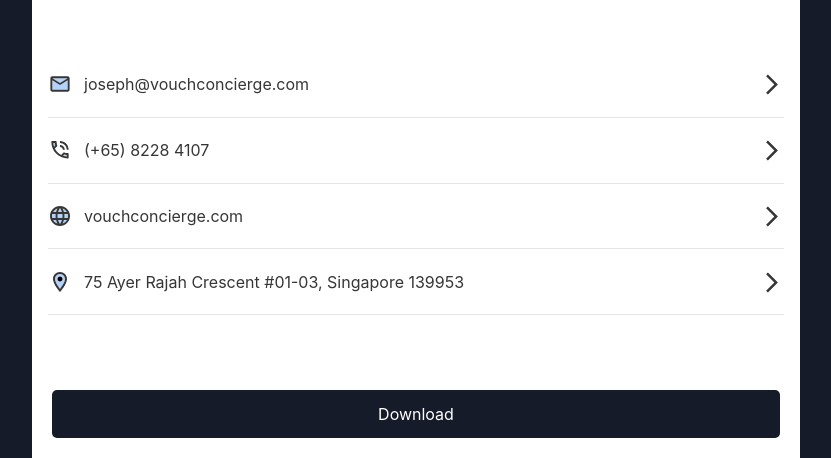
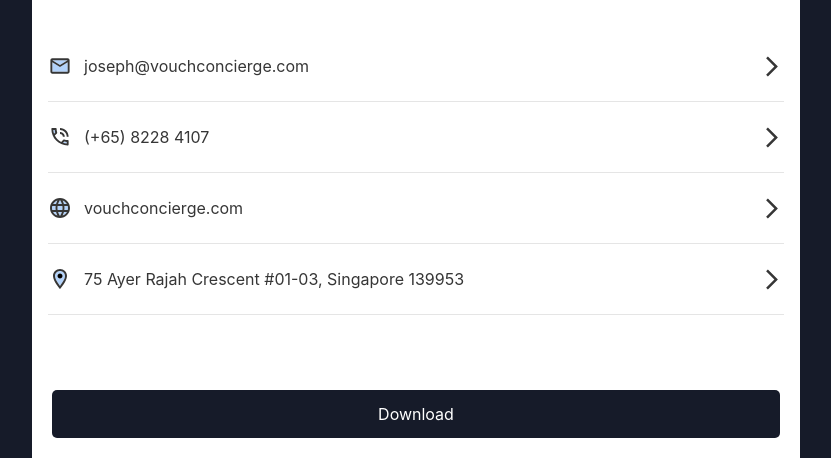
Before and after one commit to josephlingzb/name-card, a plain HTML site: page index.html in a window 1280 px wide. Shown: the part 342-800 px from the top of the page, without its empty margins (224-1055 px from the left). Drawn offline with Linux system fonts and the light colour scheme.

Commit message:
Update style.css

```diff
--- a/style.css
+++ b/style.css
@@ -97,6 +97,8 @@ a {
 	align-items: center;
 	border-bottom: 1px solid #E5E5E5;
 	color: var(--color-dark-gray);
+	min-height: 70px;
+	max-height: 70px;
 }
 
 .details__item:after {
```
